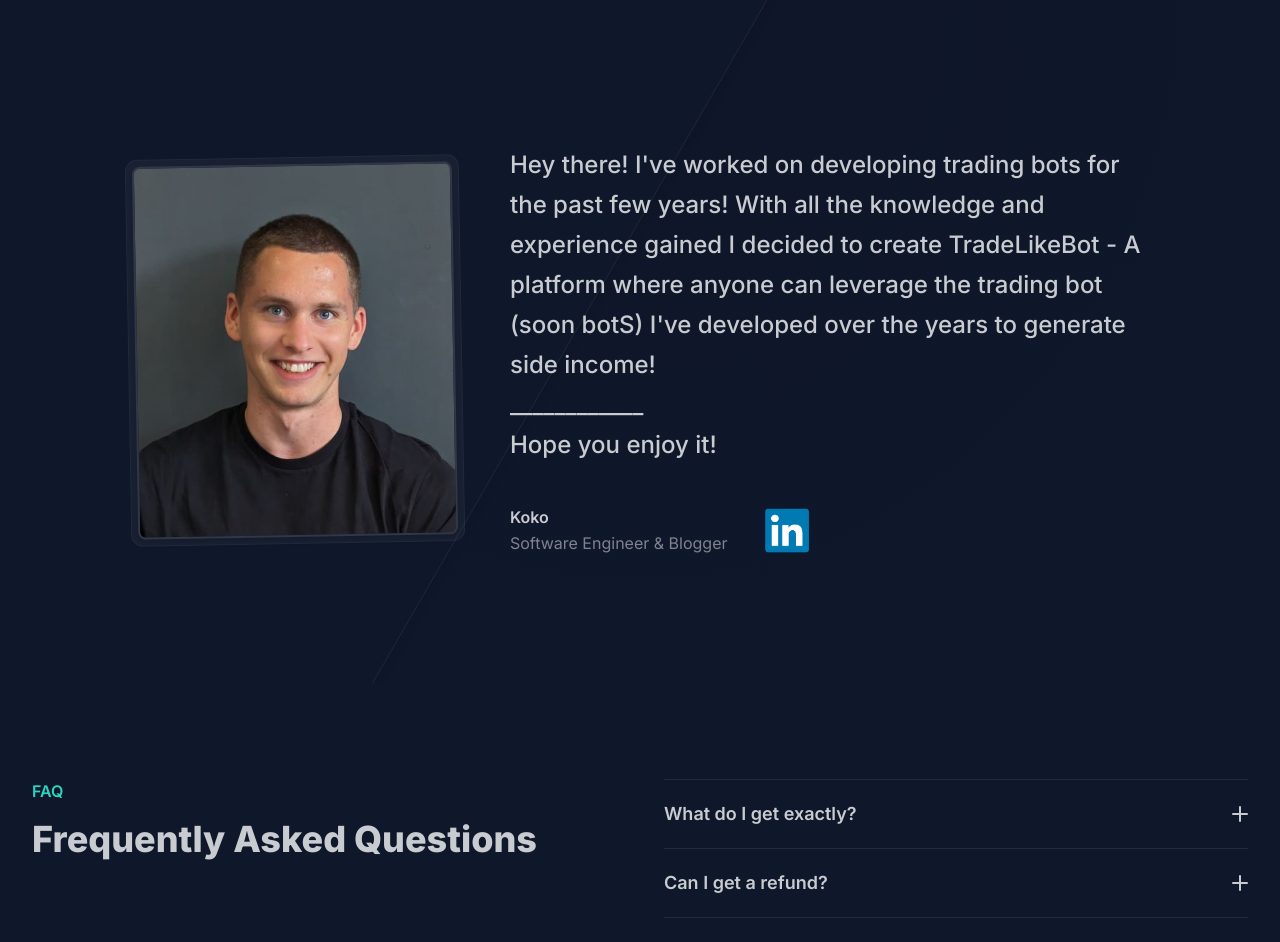
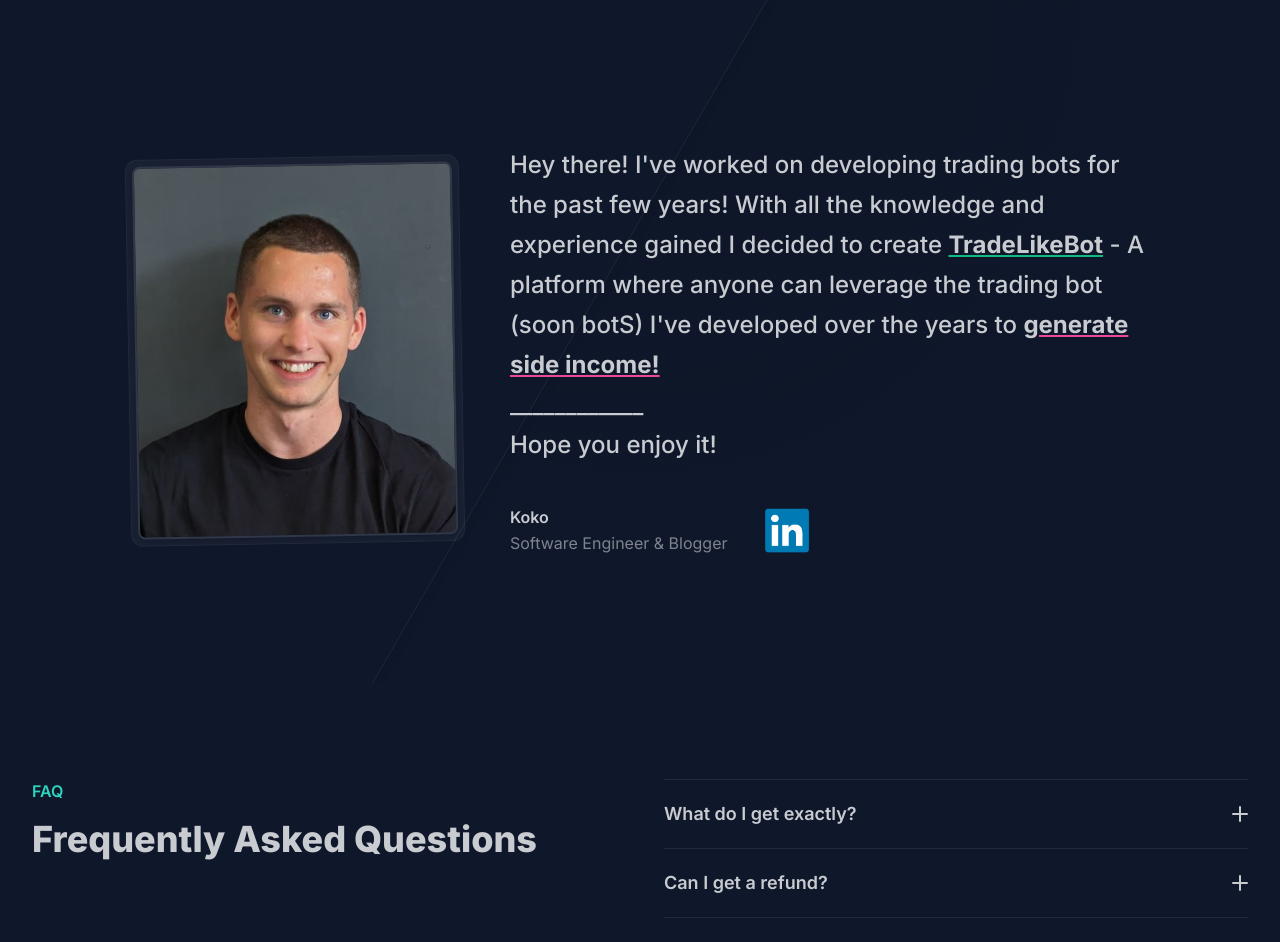
Before and after one commit to KonstantinMB/tradelikebot-ui, a Next.js app: page / in a window 1280 px wide. Shown: the part 3045-3987 px from the top of the page. Built offline with nearby package versions, Linux system fonts and the light colour scheme; no server answers.

Commit message:
fix text bugs during npm run

```diff
--- a/components/CreatorIntro.tsx
+++ b/components/CreatorIntro.tsx
@@ -28,10 +28,10 @@
             <div>
               <blockquote className="text-xl font-medium leading-8 text-base-content sm:text-2xl sm:leading-10">
                 Hey there!
-                I've worked on developing trading bots for the past few years!
-                With all the knowledge and experience gained I decided to create TradeLikeBot -
+                I&apos;ve worked on developing trading bots for the past few years!
+                With all the knowledge and experience gained I decided to create <b className="underline decoration-emerald-500">TradeLikeBot</b> -
                 A platform where anyone can leverage the trading bot (soon botS)
-                I've developed over the years to generate side income!<br />
+                I&apos;ve developed over the years to <b className="underline decoration-pink-500">generate side income!</b><br />
                 ____________
               </blockquote>
               <blockquote className="text-xl font-medium leading-8 text-base-content sm:text-2xl sm:leading-10">Hope you enjoy it!</blockquote>
```
